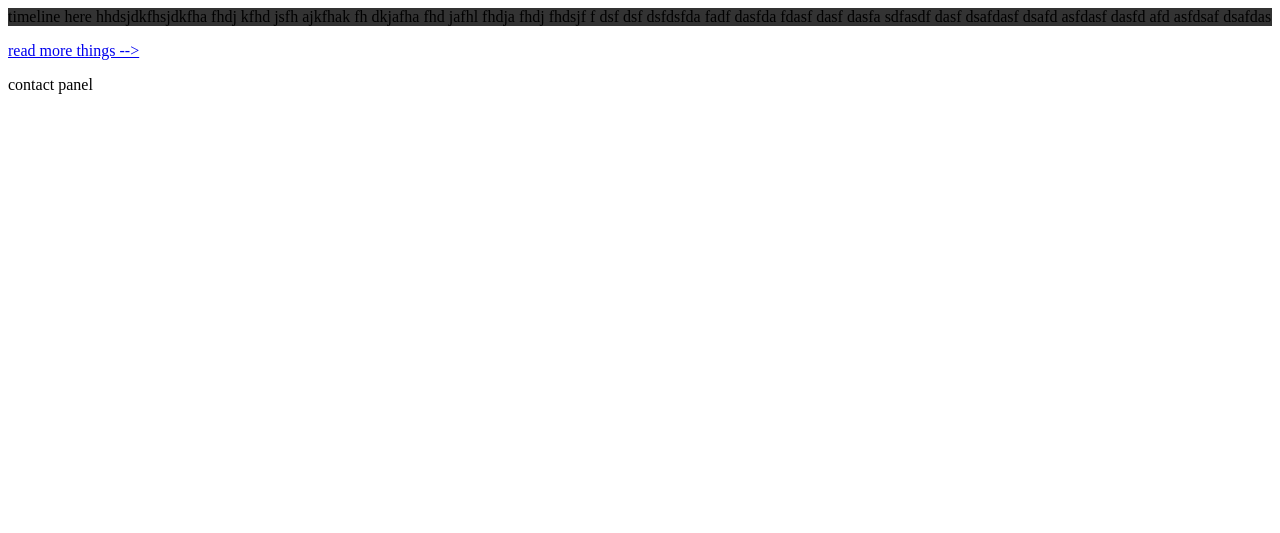
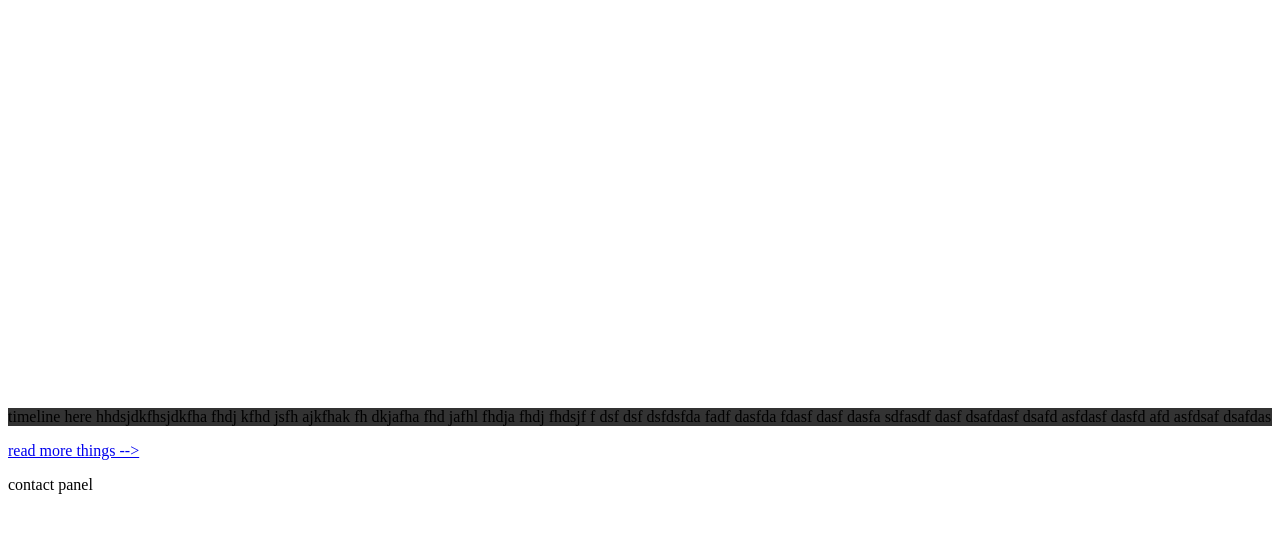
Before and after one commit to trattner/trattner.github.io, a Jekyll site: the page built from _pages/about.md, in a window 1280 px wide. Shown: the top 533 px of the page. Built offline with Jekyll 4.4.1, drawn with Linux system fonts in a browser that asks for light colours; nearby versions of some CDN libraries; some web fonts are replaced.

Commit message:
clipping height expansion

```diff
--- a/css/style.css
+++ b/css/style.css
@@ -43,7 +43,7 @@
 }
 
 .clippings{
-  height: 40%;
+  height: 400px;
 
 }
 
--- a/css/style.scss
+++ b/css/style.scss
@@ -43,7 +43,7 @@
 }
 
 .clippings{
-  height: 40%;
+  height: 400px;
 
 }
 
```
